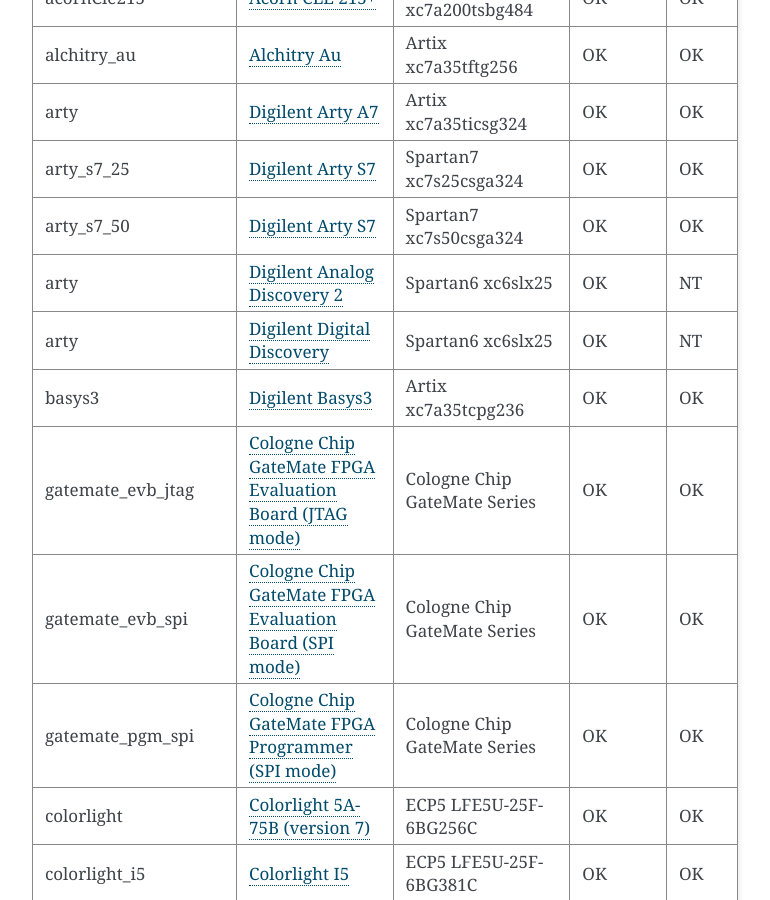
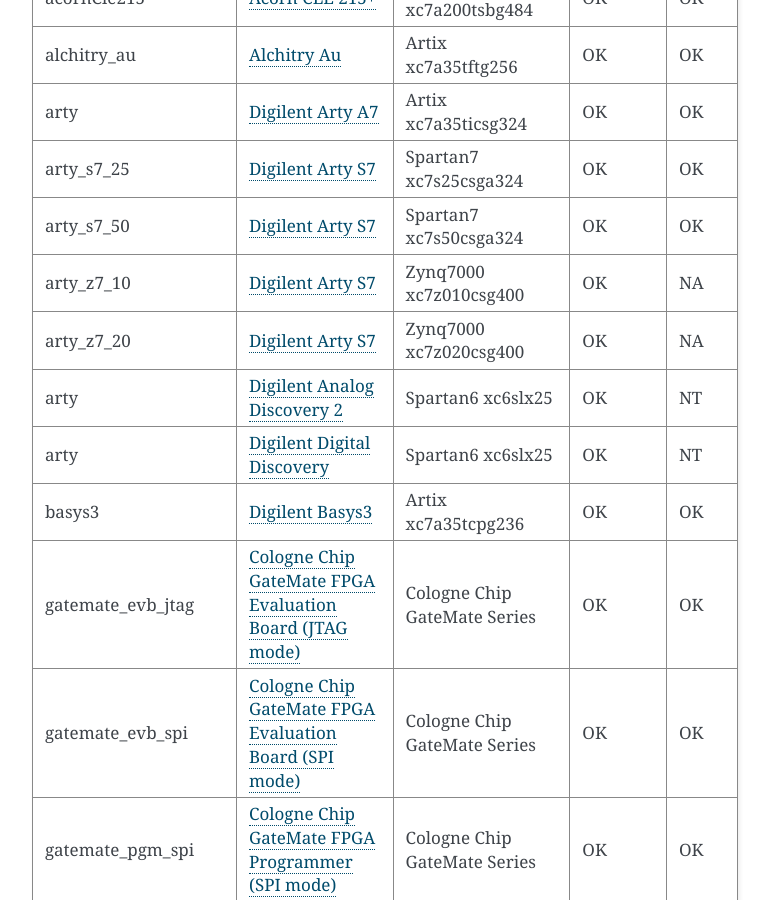
Before and after one commit to trabucayre/openFPGALoader, a Sphinx documentation site: the page built from doc/compatibility/board.rst, in a window 1280 px wide and 900 px high, scrolled down 350 px. Shown: the whole window, without its empty margins (388-1158 px from the left). Built offline with Sphinx 7.4.7, drawn with Linux system fonts in a browser that asks for light colours.

Commit message:
digilent_arty_z7 10/20 support

```diff
--- a/doc/compatibility/board.rst
+++ b/doc/compatibility/board.rst
@@ -19,6 +19,8 @@
                    arty `Digilent Arty A7 <https://reference.digilentinc.com/reference/programmable-logic/arty-a7/start>`__                                               Artix xc7a35ticsg324          OK        OK
              arty_s7_25 `Digilent Arty S7 <https://reference.digilentinc.com/reference/programmable-logic/arty-s7/start>`__                                               Spartan7 xc7s25csga324        OK        OK
              arty_s7_50 `Digilent Arty S7 <https://reference.digilentinc.com/reference/programmable-logic/arty-s7/start>`__                                               Spartan7 xc7s50csga324        OK        OK
+             arty_z7_10 `Digilent Arty S7 <https://reference.digilentinc.com/reference/programmable-logic/arty-z7/start>`__                                               Zynq7000 xc7z010csg400        OK        NA
+             arty_z7_20 `Digilent Arty S7 <https://reference.digilentinc.com/reference/programmable-logic/arty-z7/start>`__                                               Zynq7000 xc7z020csg400        OK        NA
                    arty `Digilent Analog Discovery 2 <https://reference.digilentinc.com/test-and-measurement/analog-discovery-2/start>`__                                 Spartan6 xc6slx25             OK        NT
                    arty `Digilent Digital Discovery <https://reference.digilentinc.com/test-and-measurement/digital-discovery/start>`__                                   Spartan6 xc6slx25             OK        NT
                  basys3 `Digilent Basys3 <https://reference.digilentinc.com/reference/programmable-logic/basys-3/start>`__                                                Artix xc7a35tcpg236           OK        OK
```
Also changed, not shown: 1 other file.
